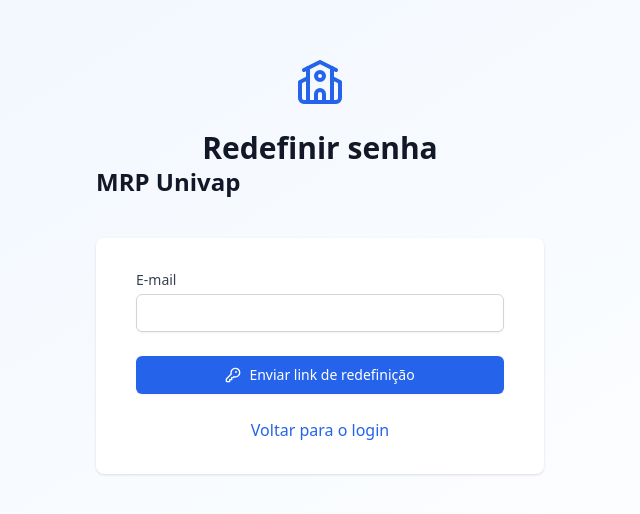
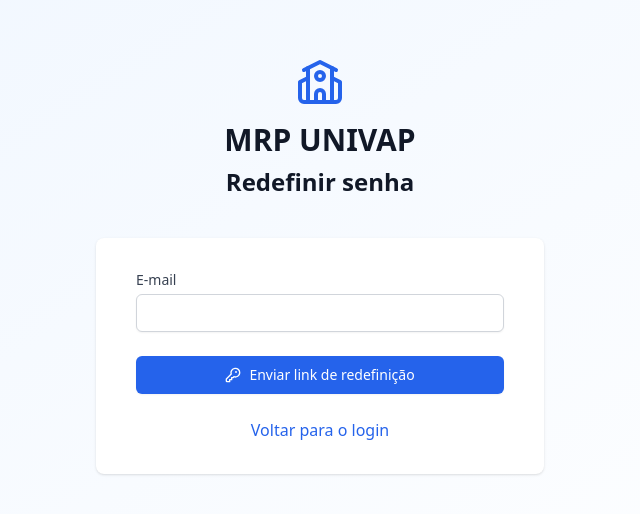
Before and after one commit to LucasSlessa/Mrp_Produ-o, a React (Vite) app: page /reset-password in a window 1280 px wide. Shown: the part 134-648 px from the top of the page, without its empty margins (320-960 px from the left). Built offline with nearby package versions, Linux system fonts and the light colour scheme; no server answers.

Commit message:
uptade center name login

```diff
--- a/src/pages/Register.tsx
+++ b/src/pages/Register.tsx
@@ -37,13 +37,11 @@ const Register = () => {
   return (
     <div className="min-h-screen bg-gradient-to-br from-blue-50 to-white flex flex-col justify-center py-12 sm:px-6 lg:px-8">
       <div className="sm:mx-auto sm:w-full sm:max-w-md">
-        <div className="flex justify-center">
-          <School className="h-12 w-12 text-blue-600" />
+        <div className="flex flex-col items-center justify-center">
+          <School className="h-12 w-12 text-blue-600 mb-4" />
+          <h1 className="text-3xl font-bold text-gray-900 text-center mb-2">MRP UNIVAP</h1>
+          <h2 className="text-2xl font-extrabold text-gray-900 text-center mb-2">Crie sua conta</h2>
         </div>
-        <h2 className="mt-6 text-center text-3xl font-extrabold text-gray-900">
-          Crie sua conta
-        </h2>
-        <h1 className="text-2xl font-bold text-gray-900 mb-2">MRP Univap</h1>
       </div>
 
       <div className="mt-8 sm:mx-auto sm:w-full sm:max-w-md">
--- a/src/pages/ResetPassword.tsx
+++ b/src/pages/ResetPassword.tsx
@@ -32,13 +32,11 @@ const ResetPassword = () => {
   return (
     <div className="min-h-screen bg-gradient-to-br from-blue-50 to-white flex flex-col justify-center py-12 sm:px-6 lg:px-8">
       <div className="sm:mx-auto sm:w-full sm:max-w-md">
-        <div className="flex justify-center">
-          <School className="h-12 w-12 text-blue-600" />
+        <div className="flex flex-col items-center justify-center">
+          <School className="h-12 w-12 text-blue-600 mb-4" />
+          <h1 className="text-3xl font-bold text-gray-900 text-center mb-2">MRP UNIVAP</h1>
+          <h2 className="text-2xl font-extrabold text-gray-900 text-center mb-2">Redefinir senha</h2>
         </div>
-        <h2 className="mt-6 text-center text-3xl font-extrabold text-gray-900">
-          Redefinir senha
-        </h2>
-        <h1 className="text-2xl font-bold text-gray-900 mb-2">MRP Univap</h1>
       </div>
 
       <div className="mt-8 sm:mx-auto sm:w-full sm:max-w-md">
```
